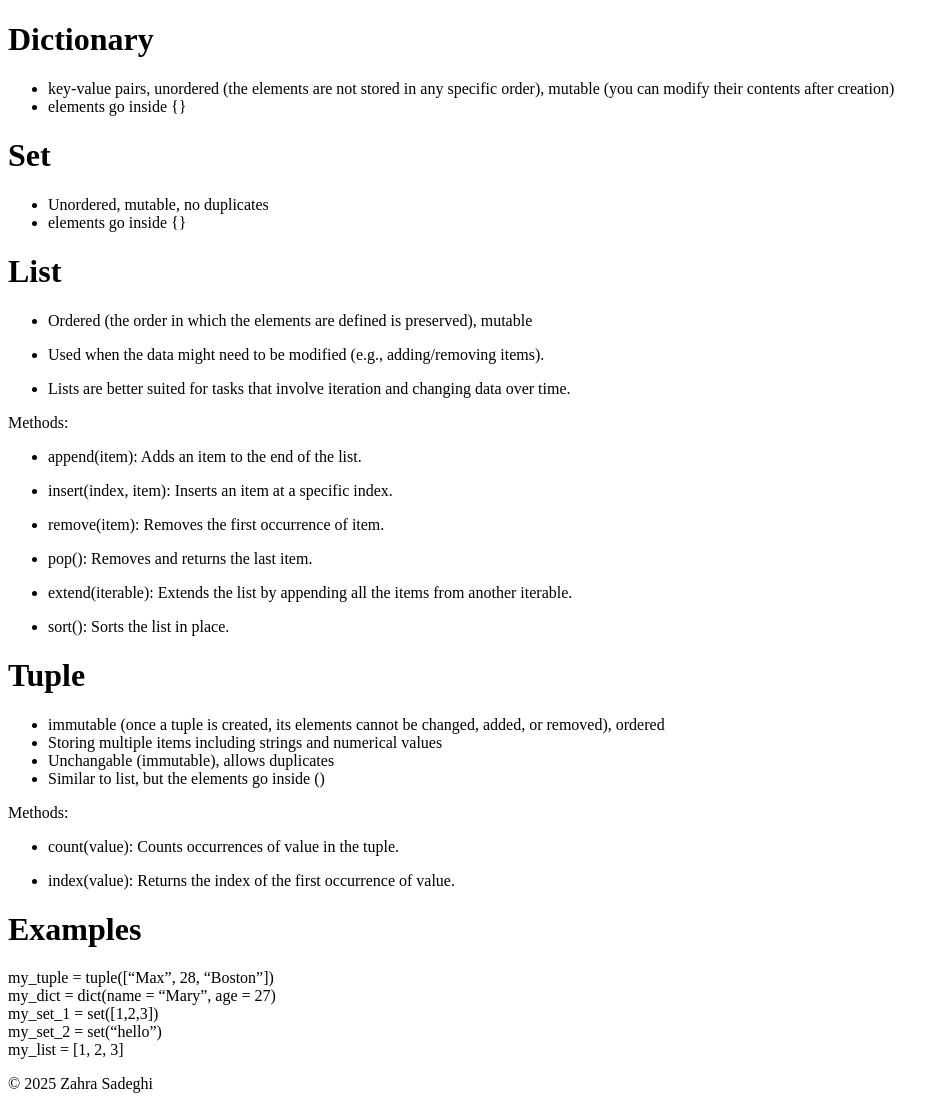
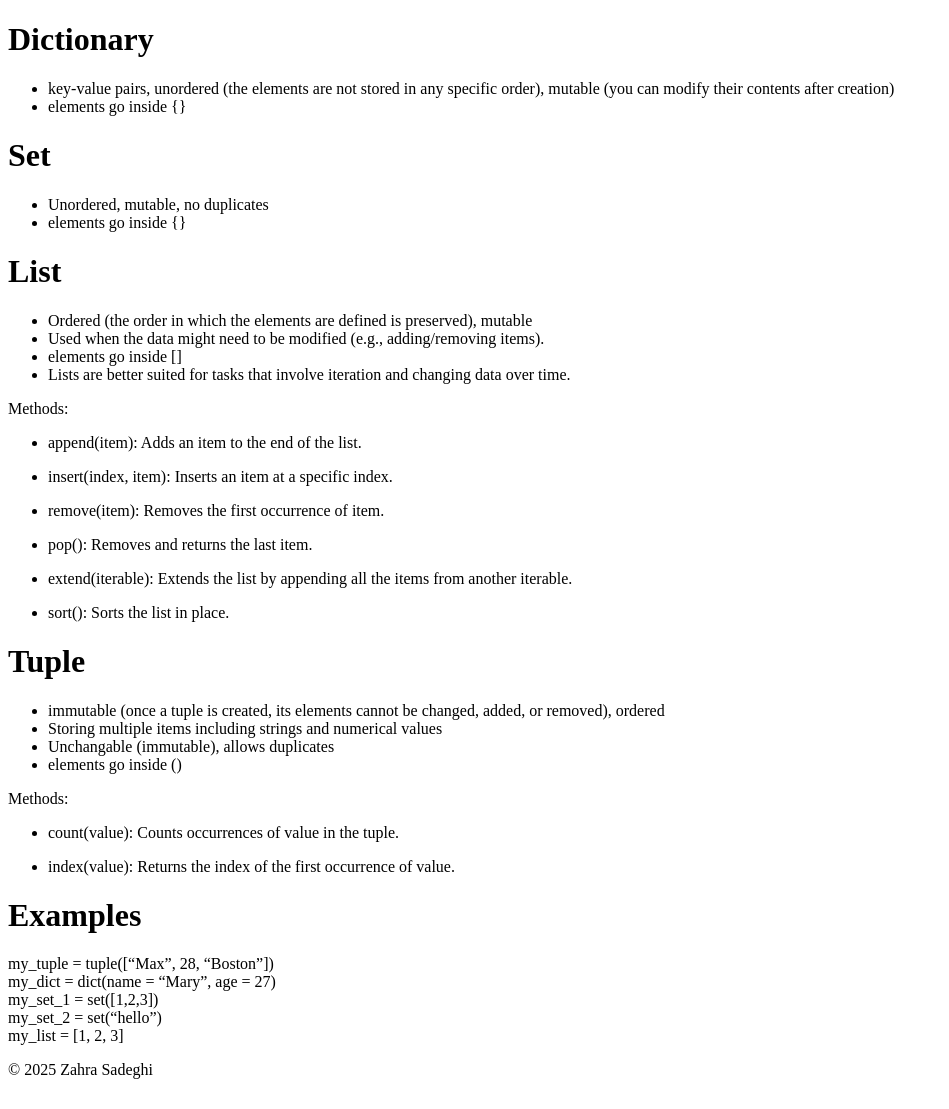
Before and after one commit to zahsa/zahsa.github.io, a Jekyll site: the page built from notes/python.md, in a window 1280 px wide. Shown: the whole page, without its empty margins (0-949 px from the left). Built offline with Jekyll 4.4.1, drawn with Linux system fonts in a browser that asks for light colours; our own code applies the rules of GitHub Pages for plain Markdown files.

Commit message:
Update python.md

```diff
--- a/notes/python.md
+++ b/notes/python.md
@@ -10,7 +10,7 @@
 # List
 - Ordered (the order in which the elements are defined is preserved), mutable
 - Used when the data might need to be modified (e.g., adding/removing items).
-
+- elements go inside []
 - Lists are better suited for tasks that involve iteration and changing data over time.
 
 Methods:
@@ -31,7 +31,7 @@ Methods:
 - immutable (once a tuple is created, its elements cannot be changed, added, or removed), ordered
 - Storing multiple items including strings and numerical values
 - Unchangable (immutable), allows duplicates
-- Similar to list, but the elements go inside ()
+- elements go inside ()
 
 Methods:
 - count(value): Counts occurrences of value in the tuple.
```
